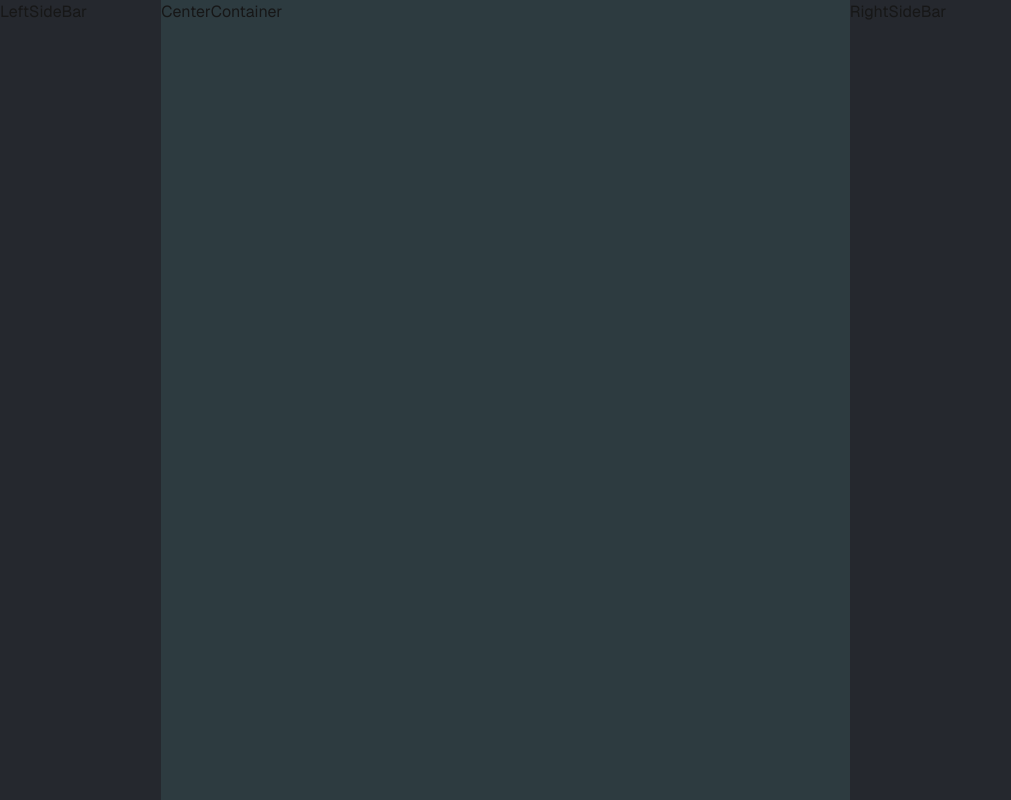
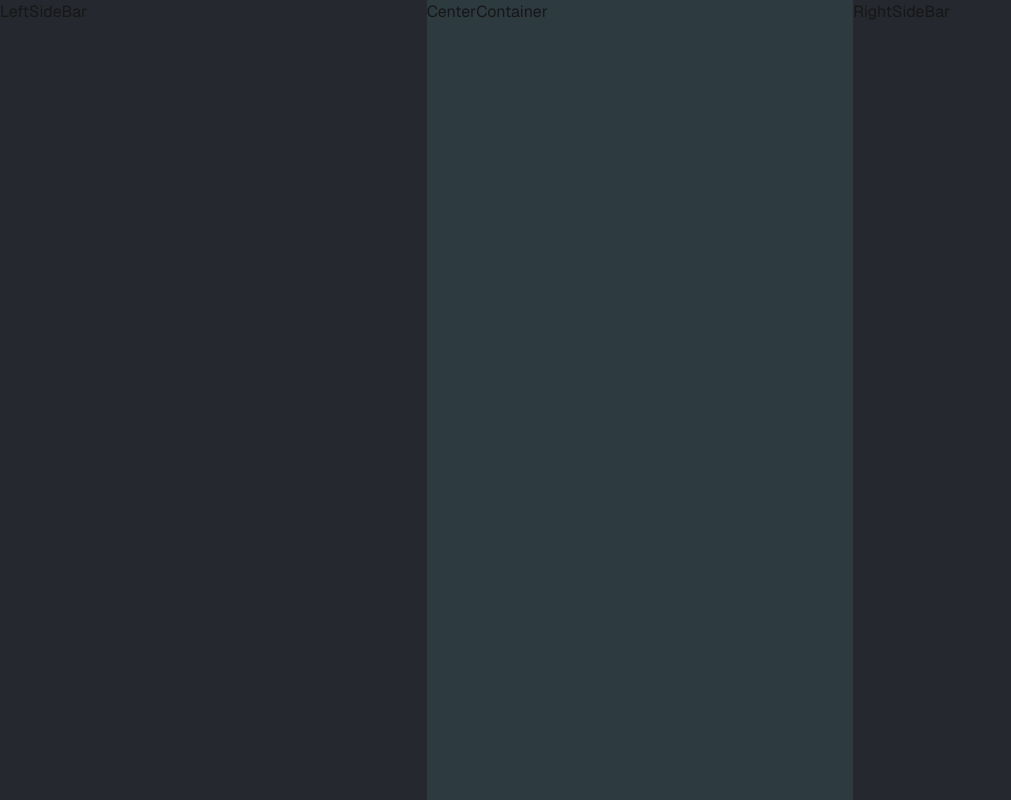
Before and after one commit to bperezgo/simulator-front, a Next.js app: page / in a window 1280 px wide. Shown: the whole page, without its empty margins (0-1011 px from the left). Built offline with nearby package versions, Linux system fonts and the light colour scheme.

Commit message:
feat: resizable panel

```diff
--- a/app/page.tsx
+++ b/app/page.tsx
@@ -1,13 +1,16 @@
-import { CenterContainer } from "@/components/CenterContainer"
-import { LeftSideBar } from "@/components/LeftSideBar"
+import { CenterContainer } from "@/components/CenterContainer";
+import { LeftSideBar } from "@/components/LeftSideBar";
 import { RightSideBar } from "@/components/RightSideBar";
+import { PanelScreen } from "@/containers/PanelScreen";
 
 export default function Home() {
   return (
     <div className="flex w-screen h-screen font-[family-name:var(--font-geist-sans)]">
-      <LeftSideBar />
-      <CenterContainer />
-      <RightSideBar />
+      <PanelScreen
+        GraphComponent={RightSideBar}
+        MainComponent={CenterContainer}
+        SideBarComponent={LeftSideBar}
+      />
     </div>
   );
 }
--- a/components/CenterContainer.tsx
+++ b/components/CenterContainer.tsx
@@ -1,3 +1,5 @@
+"use client";
+
 export function CenterContainer() {
-    return <div className="w-full">CenterContainer</div>;
-  }
+  return <div className="w-full resize">CenterContainer</div>;
+}
--- a/components/LeftSideBar.tsx
+++ b/components/LeftSideBar.tsx
@@ -1,3 +1,5 @@
+"use client";
+
 export function LeftSideBar() {
-  return <div className="w-[300px] h-full bg-[var(--gray-1)]">LeftSideBar</div>;
+  return <div className="min-w-[300px] h-full bg-[var(--gray-1)] resize">LeftSideBar</div>;
 }
--- /dev/null
+++ b/components/Panel.tsx
@@ -0,0 +1,21 @@
+"use client";
+
+import { Panel as PanelComponent, PanelGroup, PanelResizeHandle } from "react-resizable-panels";
+
+export function Panel() {
+  return (
+    <PanelGroup autoSaveId="example" direction="horizontal">
+      <PanelComponent defaultSize={25}>
+        <div>
+          <span>Sidebar</span>
+        </div>
+      </PanelComponent>
+      <PanelResizeHandle />
+      <PanelComponent defaultSize={25}>
+        <div>
+          <span>Content</span>
+        </div>
+      </PanelComponent>
+    </PanelGroup>
+  );
+}
--- a/components/Pannel.tsx
+++ /dev/null
@@ -1,3 +0,0 @@
-export function Panner() {
-    return <div>Pannel</div>;
-  }
--- a/components/RightSideBar.tsx
+++ b/components/RightSideBar.tsx
@@ -1,3 +1,9 @@
+"use client";
+
 export function RightSideBar() {
-    return <div className="w-[800px] h-full bg-[var(--gray-1)]">RightSideBar</div>;
-  }
+  return (
+    <div className="min-w-[800px] h-full bg-[var(--gray-1)] resize">
+      RightSideBar
+    </div>
+  );
+}
--- /dev/null
+++ b/containers/PanelScreen.tsx
@@ -0,0 +1,35 @@
+"use client";
+
+import {
+  Panel as PanelComponent,
+  PanelGroup,
+  PanelResizeHandle,
+} from "react-resizable-panels";
+
+export type PanelScreenProps = {
+  SideBarComponent: React.FC;
+  MainComponent: React.FC;
+  GraphComponent: React.FC;
+};
+
+export function PanelScreen({
+  GraphComponent,
+  MainComponent,
+  SideBarComponent,
+}: PanelScreenProps) {
+  return (
+    <PanelGroup autoSaveId="example" direction="horizontal">
+      <PanelComponent defaultSize={25}>
+        <SideBarComponent />
+      </PanelComponent>
+      <PanelResizeHandle />
+      <PanelComponent defaultSize={25}>
+        <MainComponent />
+      </PanelComponent>
+      <PanelResizeHandle />
+      <PanelComponent defaultSize={25}>
+        <GraphComponent />
+      </PanelComponent>
+    </PanelGroup>
+  );
+}
--- /dev/null
+++ b/ui/foundation/MutedText.tsx
@@ -0,0 +1,7 @@
+type Props = {
+  value: string;
+};
+
+export function MutedText({ value }: Props) {
+  return <span>{value}</span>;
+}
--- /dev/null
+++ b/ui/foundation/Text.tsx
@@ -0,0 +1,7 @@
+type Props = {
+    value: string;
+  };
+
+  export function Text({ value }: Props) {
+    return <span>{value}</span>;
+  }
```
Also changed, not shown: package.json (+7 -5 lines), 2 other files (tests, documents, lock files or other folders).
